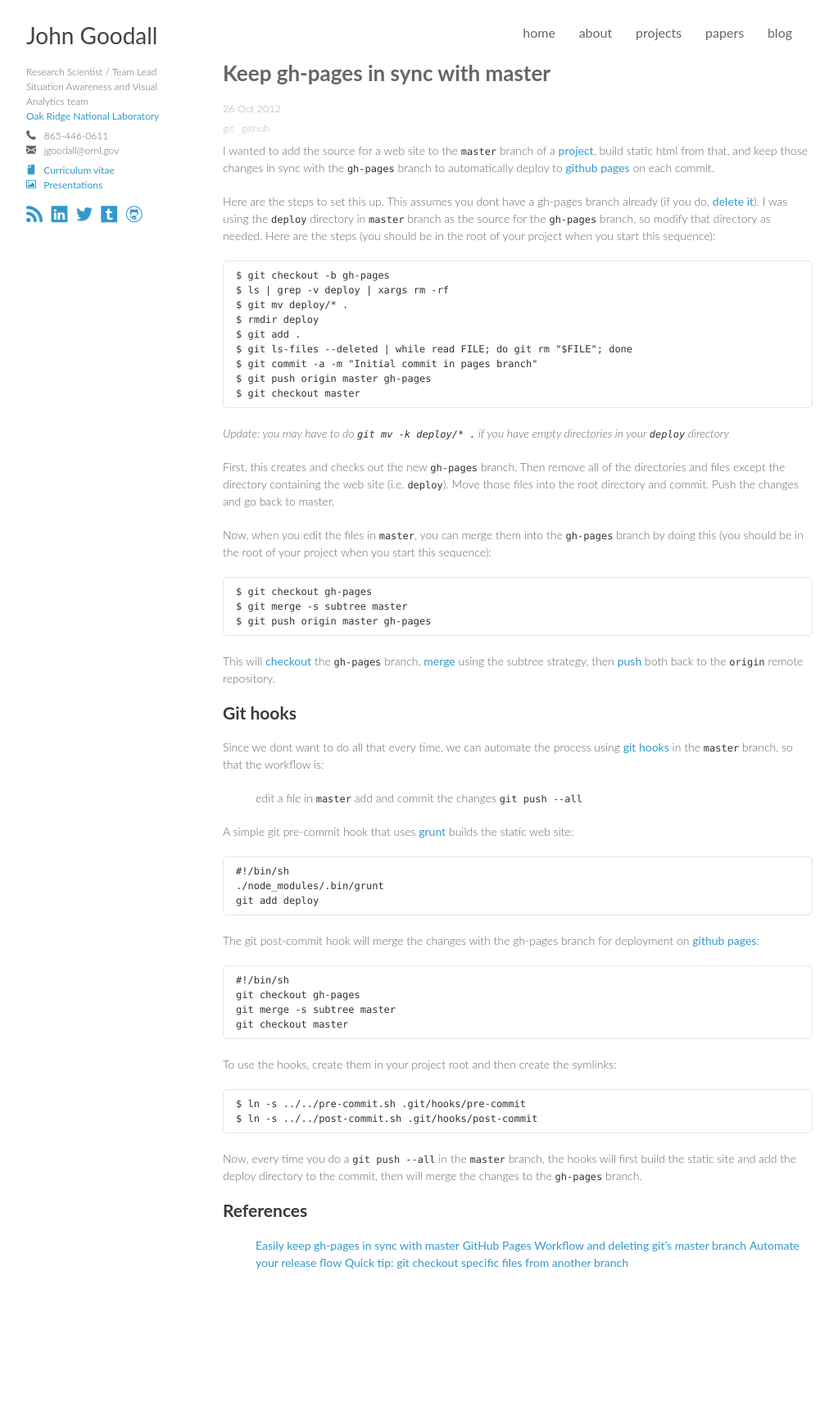
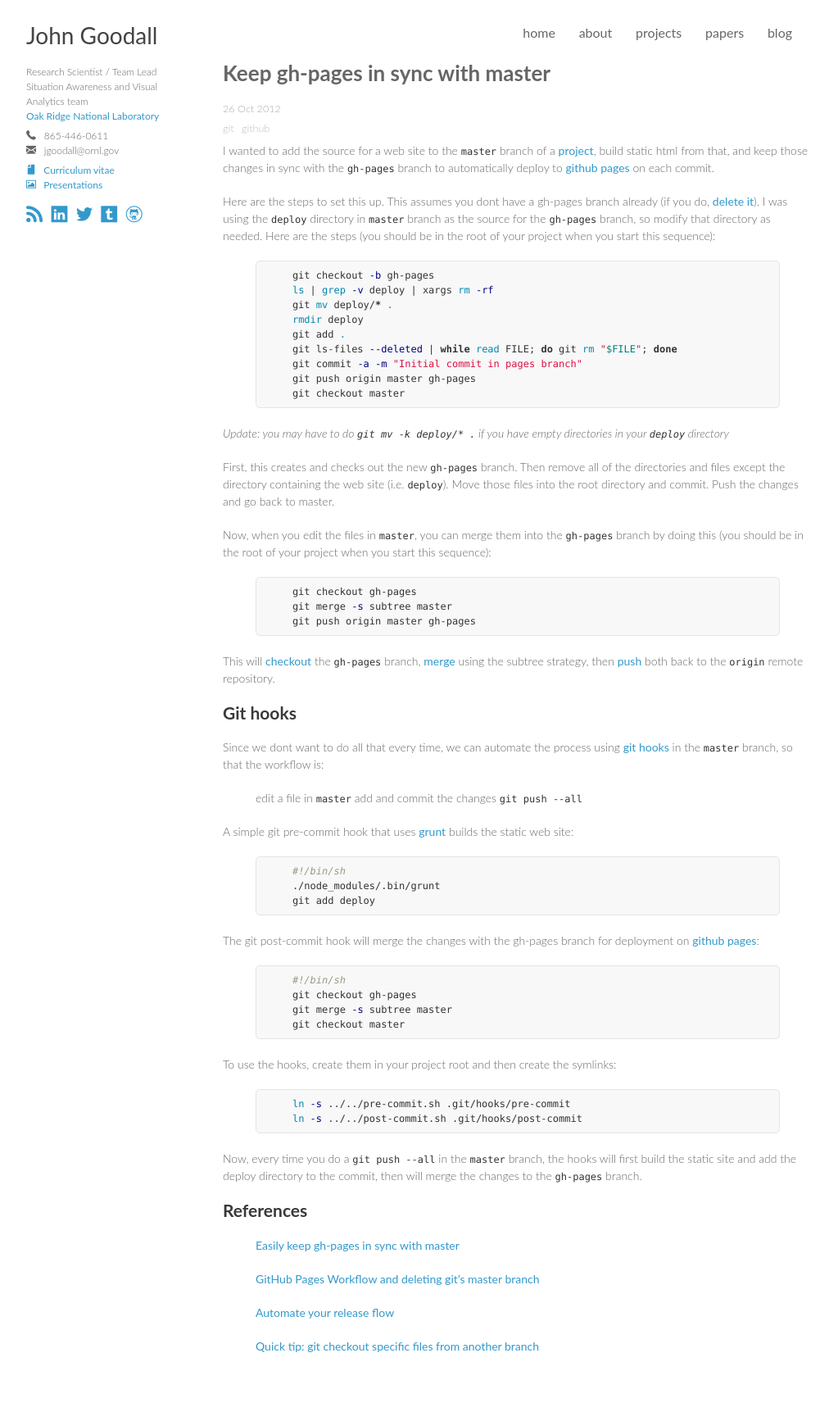
Before and after one commit to jgoodall/jgoodall.github.io, a Jekyll site: the page built from _posts/2012-10-26-keep-gh-pages-in-sync-with-master.md, in a window 1280 px wide. Shown: the whole page at 82% size, without its empty margins (128-1151 px from the left). Built offline with Jekyll 4.4.1, drawn with Linux system fonts in a browser that asks for light colours; Markdown is read by kramdown in place of the engine named in the settings; before the commit the page ends 1621 px from its top, so only the background shows below that.

Commit message:
fixed some styling and syntax errors on posts, no change to contents - better use of syntax highlighting and corrected lists

```diff
--- a/_posts/2012-10-26-keep-gh-pages-in-sync-with-master.md
+++ b/_posts/2012-10-26-keep-gh-pages-in-sync-with-master.md
@@ -10,15 +10,19 @@ I wanted to add the source for a web site to the `master` branch of a [project](
 
 Here are the steps to set this up. This assumes you dont have a gh-pages branch already (if you do, [delete it](http://stackoverflow.com/questions/2003505/how-do-i-delete-a-git-branch-both-locally-and-in-github)). I was using the `deploy` directory in `master` branch as the source for the `gh-pages` branch, so modify that directory as needed. Here are the steps (you should be in the root of your project when you start this sequence):
 
-    $ git checkout -b gh-pages
-    $ ls | grep -v deploy | xargs rm -rf
-    $ git mv deploy/* .
-    $ rmdir deploy
-    $ git add .
-    $ git ls-files --deleted | while read FILE; do git rm "$FILE"; done
-    $ git commit -a -m "Initial commit in pages branch"
-    $ git push origin master gh-pages
-    $ git checkout master
+{% highlight bash %}
+
+    git checkout -b gh-pages
+    ls | grep -v deploy | xargs rm -rf
+    git mv deploy/* .
+    rmdir deploy
+    git add .
+    git ls-files --deleted | while read FILE; do git rm "$FILE"; done
+    git commit -a -m "Initial commit in pages branch"
+    git push origin master gh-pages
+    git checkout master
+
+{% endhighlight %}
 
 *Update: you may have to do `git mv -k deploy/* .` if you have empty directories in your `deploy` directory*
 
@@ -26,9 +30,13 @@ First, this creates and checks out the new `gh-pages` branch. Then remove all of
 
 Now, when you edit the files in `master`, you can merge them into the `gh-pages` branch by doing this (you should be in the root of your project when you start this sequence):
 
-    $ git checkout gh-pages
-    $ git merge -s subtree master
-    $ git push origin master gh-pages
+{% highlight bash %}
+
+    git checkout gh-pages
+    git merge -s subtree master
+    git push origin master gh-pages
+
+{% endhighlight %}
 
 This will [checkout](http://schacon.github.com/git/git-checkout.html) the `gh-pages` branch, [merge](http://schacon.github.com/git/git-merge.html) using the subtree strategy, then [push](http://schacon.github.com/git/git-push.html) both back to the `origin` remote repository.
 
@@ -42,21 +50,33 @@ Since we dont want to do all that every time, we can automate the process using
 
 A simple git pre-commit hook that uses [grunt](http://gruntjs.com/) builds the static web site:
 
+{% highlight bash %}
+
     #!/bin/sh
     ./node_modules/.bin/grunt
     git add deploy
 
+{% endhighlight %}
+
 The git post-commit hook will merge the changes with the gh-pages branch for deployment on [github pages](http://pages.github.com/):
+
+{% highlight bash %}
 
     #!/bin/sh
     git checkout gh-pages
     git merge -s subtree master
     git checkout master
 
+{% endhighlight %}
+
 To use the hooks, create them in your project root and then create the symlinks:
 
-    $ ln -s ../../pre-commit.sh .git/hooks/pre-commit
-    $ ln -s ../../post-commit.sh .git/hooks/post-commit
+{% highlight bash %}
+
+    ln -s ../../pre-commit.sh .git/hooks/pre-commit
+    ln -s ../../post-commit.sh .git/hooks/post-commit
+
+{% endhighlight %}
 
 Now, every time you do a `git push --all` in the `master` branch, the hooks will first build the static site and add the deploy directory to the commit, then will merge the changes to the `gh-pages` branch.
 
@@ -64,6 +84,9 @@ Now, every time you do a `git push --all` in the `master` branch, the hooks will
 ## References
 
 * [Easily keep gh-pages in sync with master](http://lea.verou.me/2011/10/easily-keep-gh-pages-in-sync-with-master/)
+
 * [GitHub Pages Workflow and deleting git’s master branch](http://oli.jp/2011/github-pages-workflow/)
+
 * [Automate your release flow](http://rafeca.com/2012/01/17/automate-your-release-flow/)
+
 * [Quick tip: git checkout specific files from another branch](http://nicolasgallagher.com/git-checkout-specific-files-from-another-branch/)
```
Also changed, not shown: _posts/2012-02-01-javascript-statistical-libraries.md (+8 -0 lines), _posts/2012-09-20-tako-web-framework.md (+14 -7 lines), _posts/2012-11-14-git-backed-wiki.md (+4 -2 lines), _posts/2013-01-17-html-presentation-frameworks.md (+4 -2 lines).
